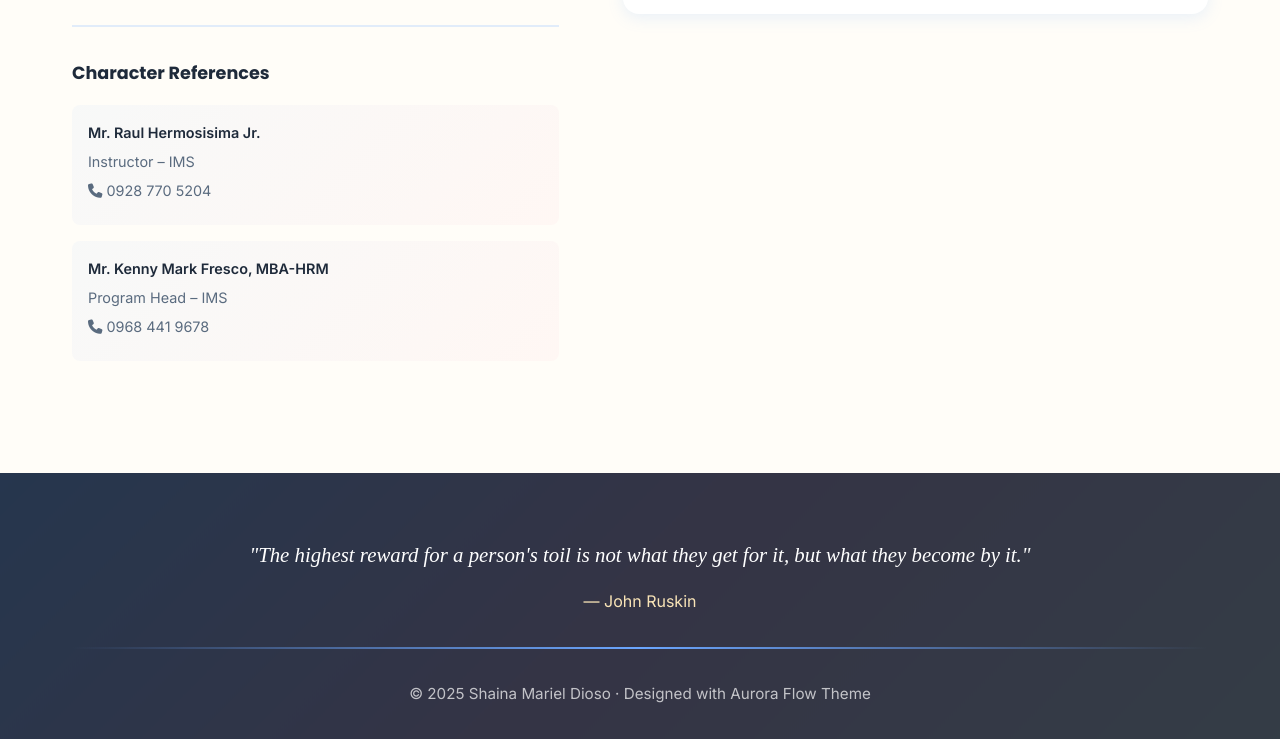
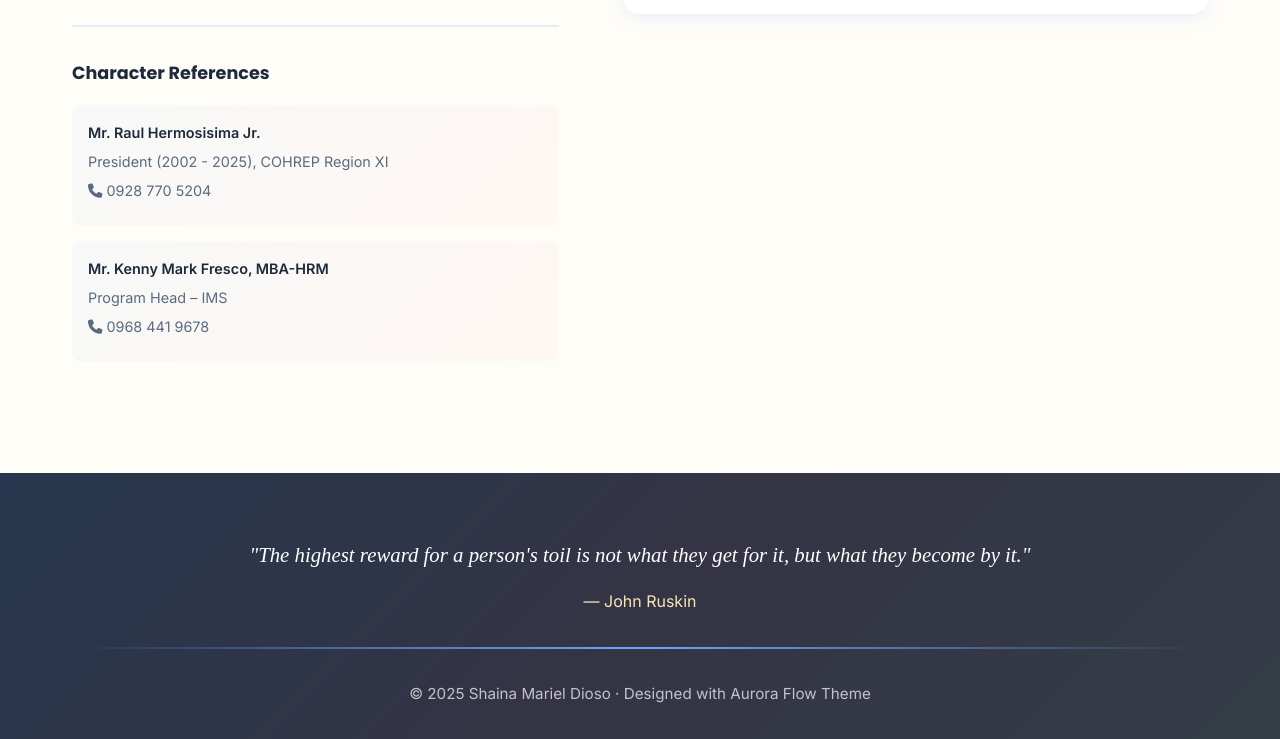
Before and after one commit to jeezreal2002/shaina-personal-portfolio, a plain HTML site: page e-personal-portfolio-SHAINA/index.html in a window 1280 px wide. Shown: the part 9688-10427 px from the top of the page. Drawn offline with Linux system fonts and the light colour scheme; a web font is replaced by a local one.

Commit message:
Update index.html

```diff
--- a/e-personal-portfolio-SHAINA/index.html
+++ b/e-personal-portfolio-SHAINA/index.html
@@ -505,7 +505,7 @@
                         <h4>Character References</h4>
                         <div class="reference-item">
                             <p><strong>Mr. Raul Hermosisima Jr.</strong></p>
-                            <p>Instructor – IMS</p>
+                            <p>President (2002 - 2025), COHREP Region XI</p>
                             <p><i class="fas fa-phone"></i> 0928 770 5204</p>
                         </div>
                         <div class="reference-item">
```
